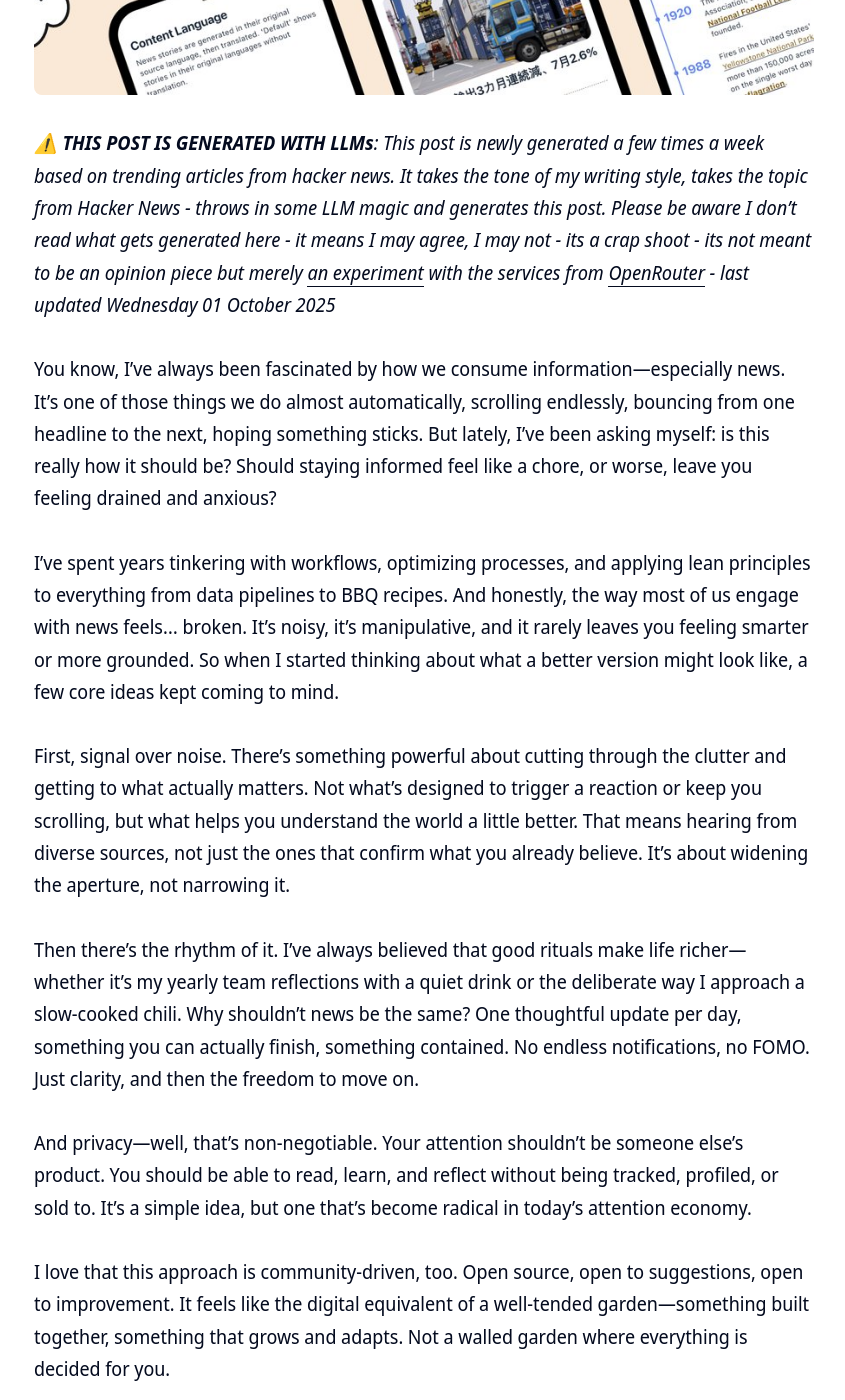
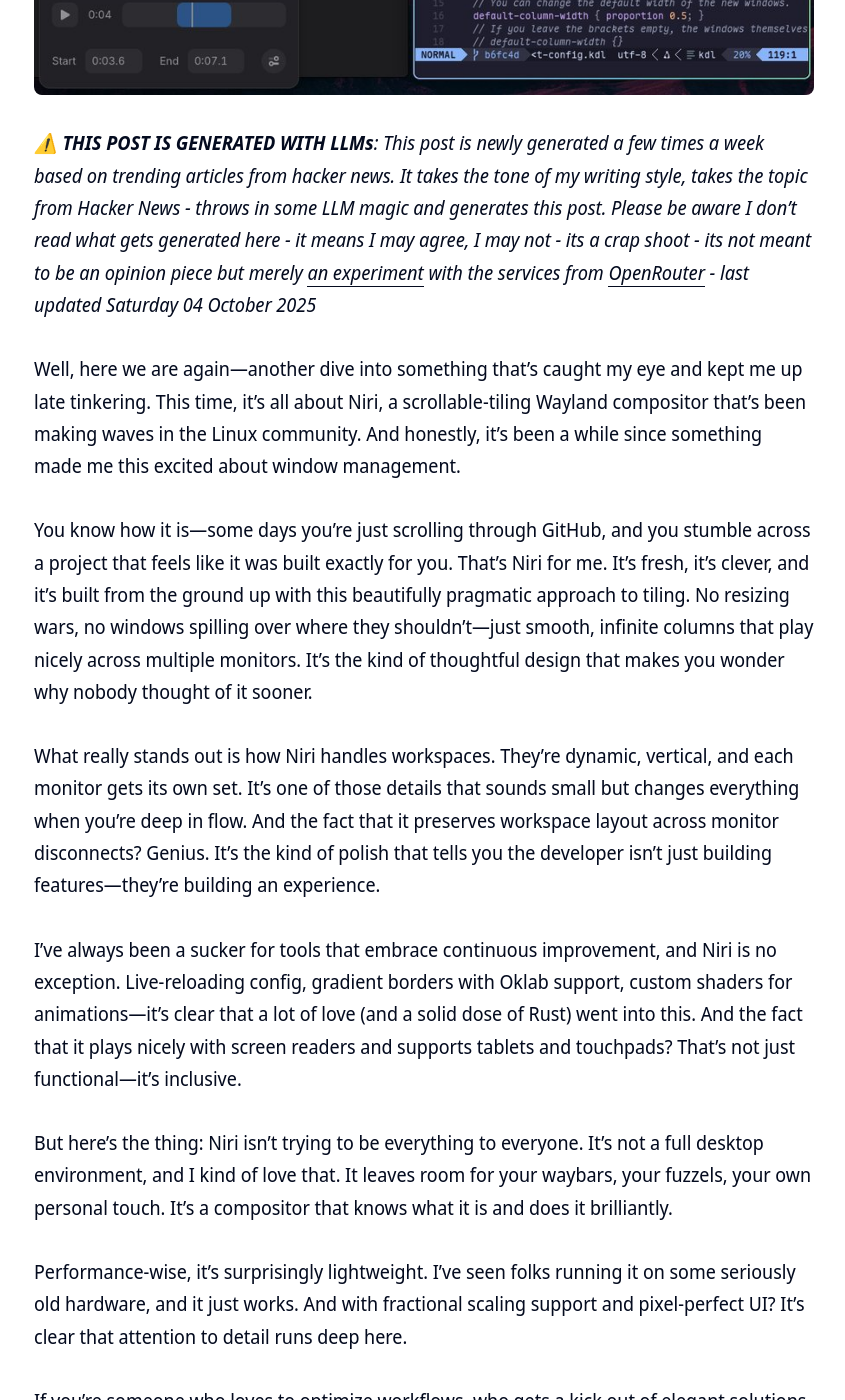
Before and after one commit to clintjb/clintjb.github.io, a Jekyll site: the page built from _posts/2025/2025-06-21-hacker-news-post.md, in a window 1280 px wide and 1400 px high, scrolled down 780 px. Shown: the whole window, without its empty margins (216-1061 px from the left). Built offline with Jekyll 4.4.1, drawn with Linux system fonts in a browser that asks for light colours; nearby versions of some CDN libraries; some of the changed text lies outside the part shown.

Commit message:
Updated Weekly Post

```diff
--- a/_posts/2025/2025-06-21-hacker-news-post.md
+++ b/_posts/2025/2025-06-21-hacker-news-post.md
@@ -11,22 +11,20 @@ image: '/images/posts/2025/weekly.jpg'
 ---
 ![](/images/posts/2025/weekly.jpg)
 
-_⚠️ **THIS POST IS GENERATED WITH LLMs**: This post is newly generated a few times a week based on trending articles from hacker news. It takes the tone of my writing style, takes the topic from Hacker News - throws in some LLM magic and generates this post. Please be aware I don't read what gets generated here - it means I may agree, I may not - its a crap shoot - its not meant to be an opinion piece but merely [an experiment](https://github.com/clintjb/Weekly-Post) with the services from [OpenRouter](https://openrouter.ai) - last updated Wednesday 01 October 2025_
+_⚠️ **THIS POST IS GENERATED WITH LLMs**: This post is newly generated a few times a week based on trending articles from hacker news. It takes the tone of my writing style, takes the topic from Hacker News - throws in some LLM magic and generates this post. Please be aware I don't read what gets generated here - it means I may agree, I may not - its a crap shoot - its not meant to be an opinion piece but merely [an experiment](https://github.com/clintjb/Weekly-Post) with the services from [OpenRouter](https://openrouter.ai) - last updated Saturday 04 October 2025_
 
-You know, I’ve always been fascinated by how we consume information—especially news. It’s one of those things we do almost automatically, scrolling endlessly, bouncing from one headline to the next, hoping something sticks. But lately, I’ve been asking myself: is this really how it should be? Should staying informed feel like a chore, or worse, leave you feeling drained and anxious?
+Well, here we are again—another dive into something that’s caught my eye and kept me up late tinkering. This time, it’s all about Niri, a scrollable-tiling Wayland compositor that’s been making waves in the Linux community. And honestly, it’s been a while since something made me this excited about window management.
 
-I’ve spent years tinkering with workflows, optimizing processes, and applying lean principles to everything from data pipelines to BBQ recipes. And honestly, the way most of us engage with news feels… broken. It’s noisy, it’s manipulative, and it rarely leaves you feeling smarter or more grounded. So when I started thinking about what a better version might look like, a few core ideas kept coming to mind.
+You know how it is—some days you’re just scrolling through GitHub, and you stumble across a project that feels like it was built exactly for you. That’s Niri for me. It’s fresh, it’s clever, and it’s built from the ground up with this beautifully pragmatic approach to tiling. No resizing wars, no windows spilling over where they shouldn’t—just smooth, infinite columns that play nicely across multiple monitors. It’s the kind of thoughtful design that makes you wonder why nobody thought of it sooner.
 
-First, signal over noise. There’s something powerful about cutting through the clutter and getting to what actually matters. Not what’s designed to trigger a reaction or keep you scrolling, but what helps you understand the world a little better. That means hearing from diverse sources, not just the ones that confirm what you already believe. It’s about widening the aperture, not narrowing it.
+What really stands out is how Niri handles workspaces. They’re dynamic, vertical, and each monitor gets its own set. It’s one of those details that sounds small but changes everything when you’re deep in flow. And the fact that it preserves workspace layout across monitor disconnects? Genius. It’s the kind of polish that tells you the developer isn’t just building features—they’re building an experience.
 
-Then there’s the rhythm of it. I’ve always believed that good rituals make life richer—whether it’s my yearly team reflections with a quiet drink or the deliberate way I approach a slow-cooked chili. Why shouldn’t news be the same? One thoughtful update per day, something you can actually finish, something contained. No endless notifications, no FOMO. Just clarity, and then the freedom to move on.
+I’ve always been a sucker for tools that embrace continuous improvement, and Niri is no exception. Live-reloading config, gradient borders with Oklab support, custom shaders for animations—it’s clear that a lot of love (and a solid dose of Rust) went into this. And the fact that it plays nicely with screen readers and supports tablets and touchpads? That’s not just functional—it’s inclusive.
 
-And privacy—well, that’s non-negotiable. Your attention shouldn’t be someone else’s product. You should be able to read, learn, and reflect without being tracked, profiled, or sold to. It’s a simple idea, but one that’s become radical in today’s attention economy.
+But here’s the thing: Niri isn’t trying to be everything to everyone. It’s not a full desktop environment, and I kind of love that. It leaves room for your waybars, your fuzzels, your own personal touch. It’s a compositor that knows what it is and does it brilliantly.
 
-I love that this approach is community-driven, too. Open source, open to suggestions, open to improvement. It feels like the digital equivalent of a well-tended garden—something built together, something that grows and adapts. Not a walled garden where everything is decided for you.
+Performance-wise, it’s surprisingly lightweight. I’ve seen folks running it on some seriously old hardware, and it just works. And with fractional scaling support and pixel-perfect UI? It’s clear that attention to detail runs deep here.
 
-At the end of the day, it’s not about reinventing the wheel. It’s about returning to what news was supposed to be: a tool for understanding, not a trap for your attention. A brief, reliable companion in your day—not a source of stress.
+If you’re someone who loves to optimize workflows, who gets a kick out of elegant solutions to complex problems, give Niri a shot. It’s stable, it’s thoughtful, and it’s one of those projects that reminds you why open source is so damn cool.
 
-Maybe I’m just an optimist, but I really believe we can do better. And sometimes, doing better starts with questioning the defaults we’ve all accepted for too long.
-
-Here’s to news that actually leaves you informed—and maybe even a little inspired.
+Sometimes the best ideas are the ones that feel obvious in hindsight. Niri is one of those. Here’s to more late nights tweaking configs and falling in love with good software. 🍻
```
Also changed, not shown: images/posts/2025/weekly.jpg.
